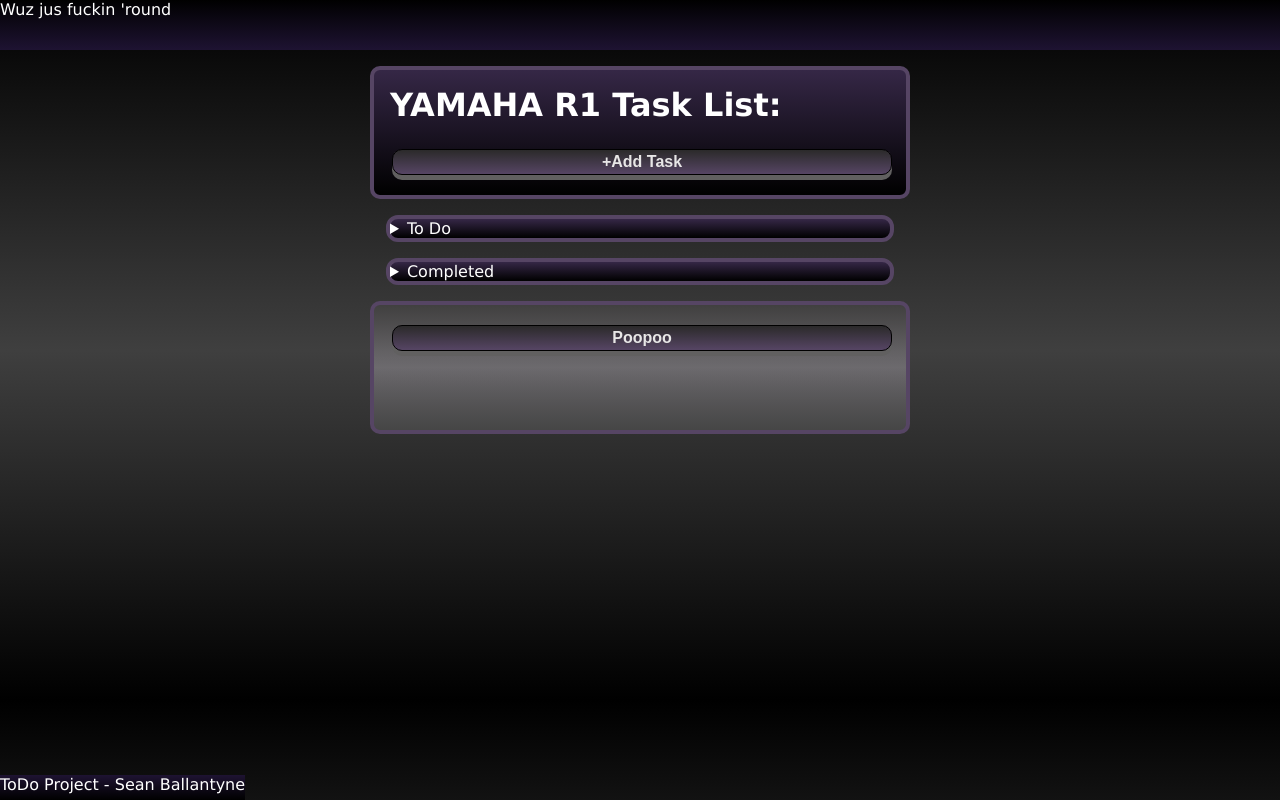
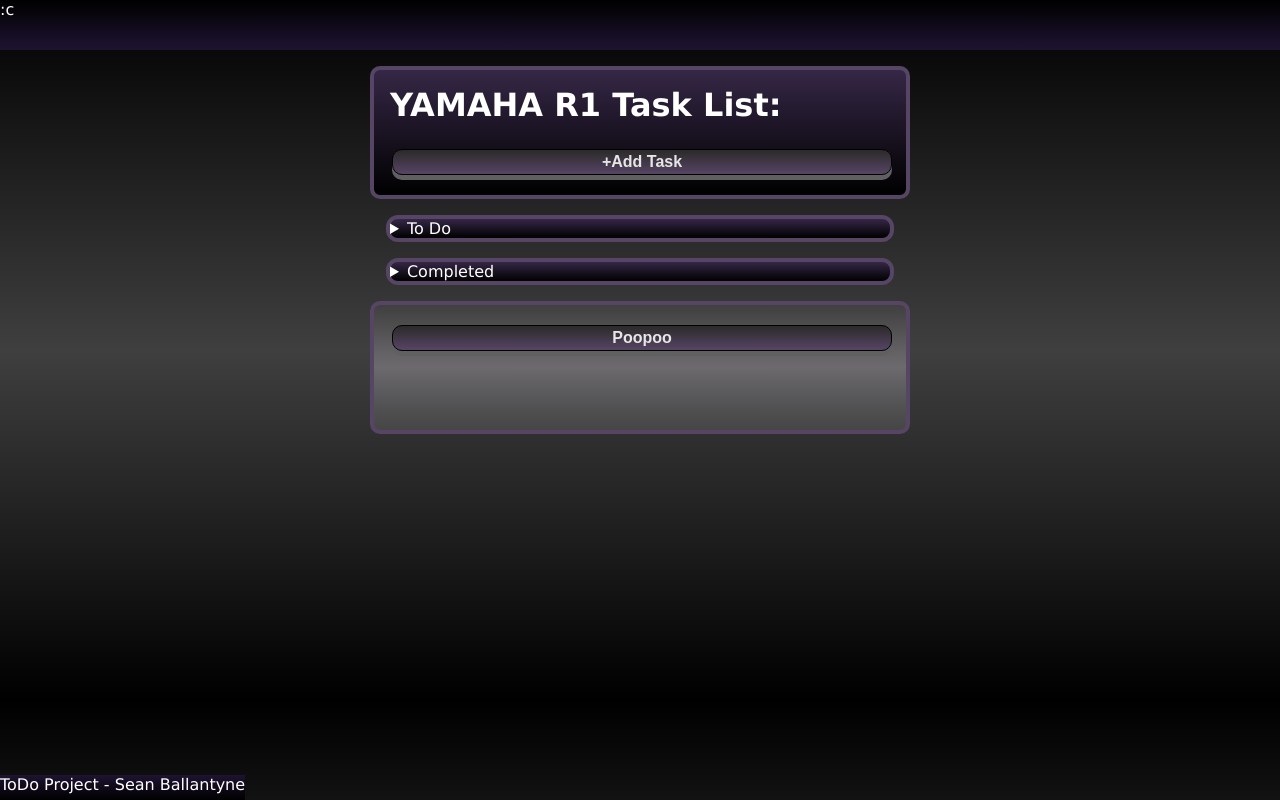
Before and after one commit to Sean-2408/task-list, a website built with Vite: page index.html in a window 1280 px wide. Built offline with nearby package versions, Linux system fonts and the light colour scheme.

Commit message:
Bug fixes

```diff
--- a/index.html
+++ b/index.html
@@ -4,14 +4,14 @@
 <head>
     <meta charset="UTF-8">
     <meta name="viewport" content="width=device-width, initial-scale=1.0">
-    <title>Document</title>
+    <title>Spacey Task List</title>
     <link href="src/style.css" rel="stylesheet">
     <link href="src/spaceboi.css" rel="stylesheet">
 </head>
 
 <body id = grad1>
     <nav>
-        <label>Wuz jus fuckin 'round</label>
+        <label>:c</label>
     </nav>
     <div id = grad2 class="container">
         <h1>YAMAHA R1 Task List:</h1>
```
